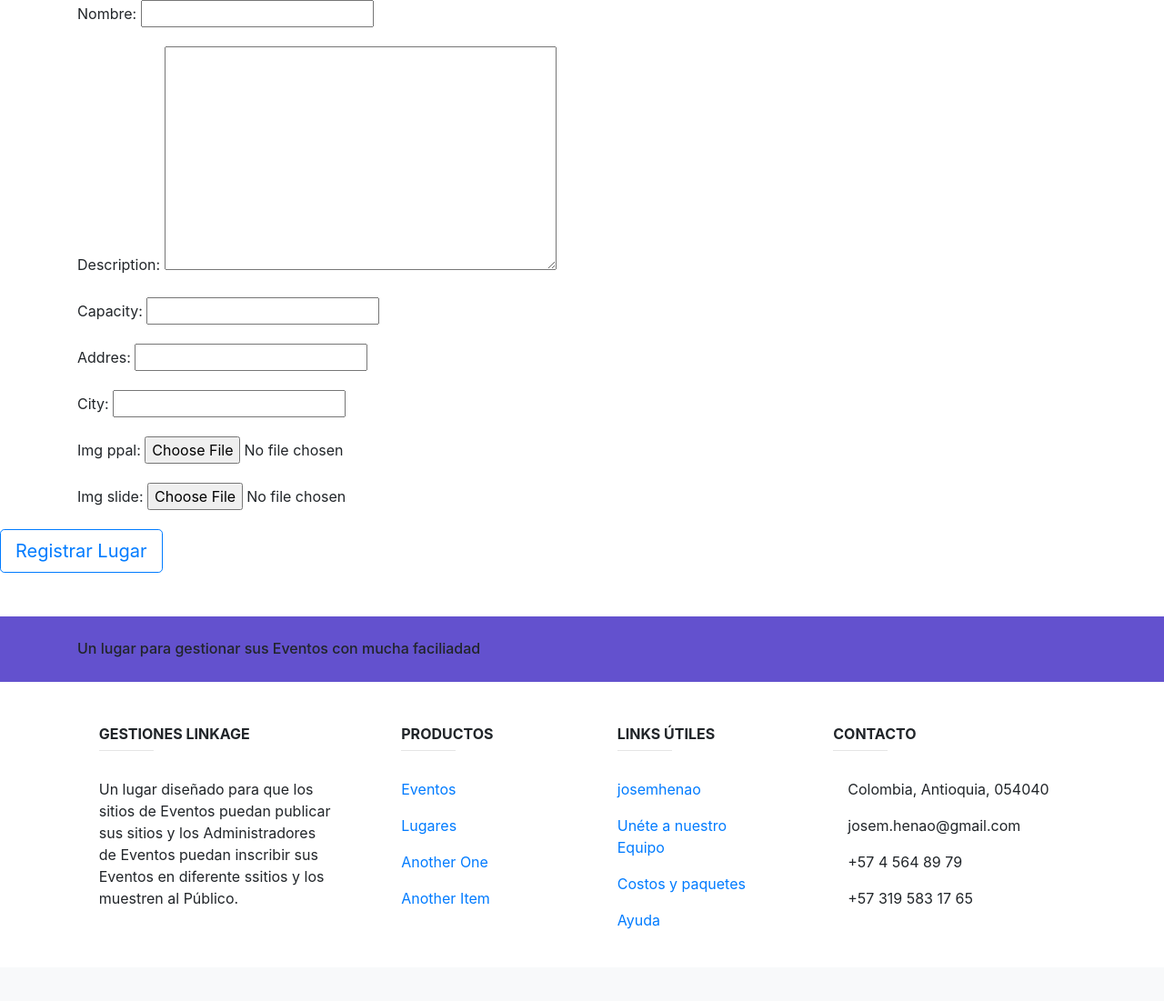
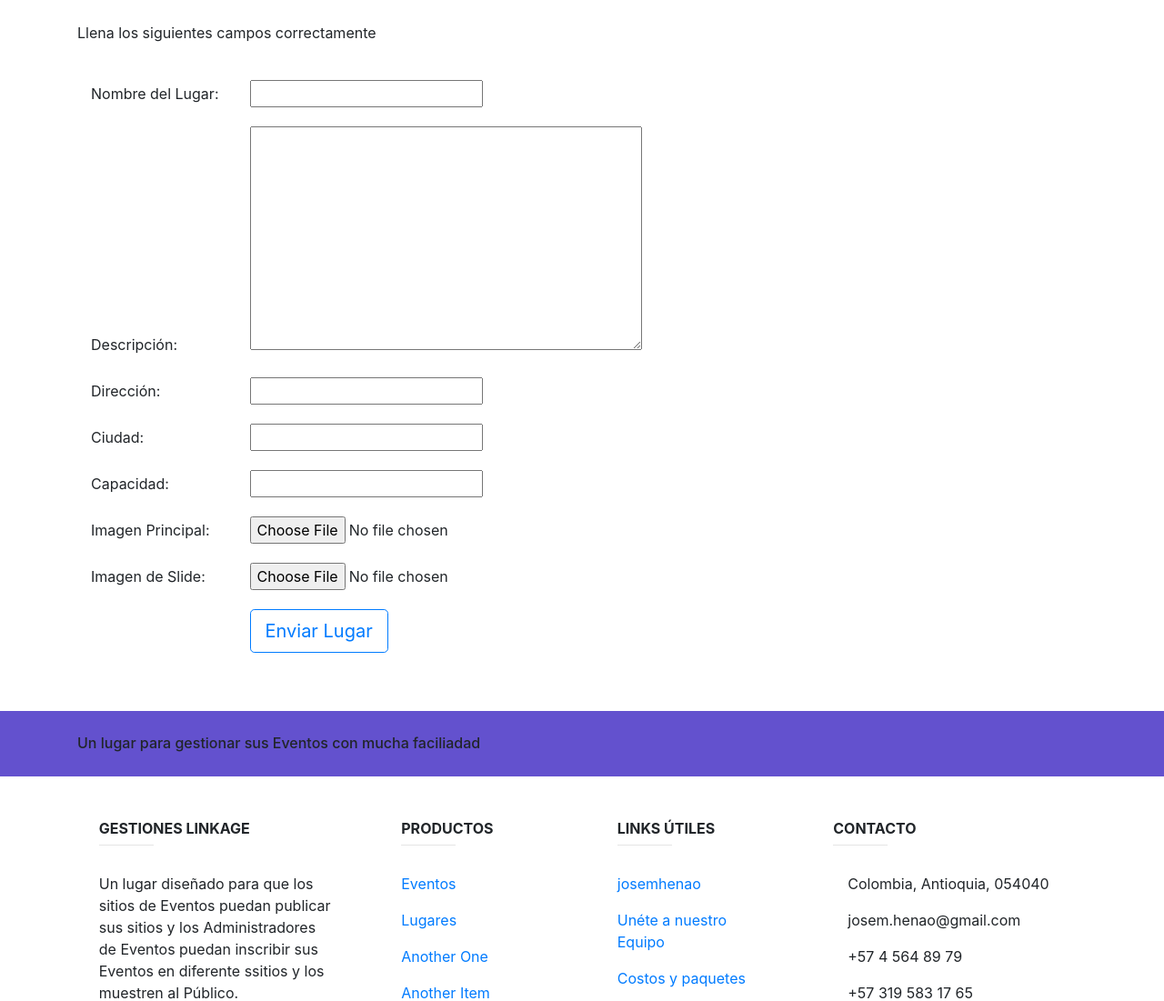
Before and after one commit to josemhenao/linkage, a Django app: page /lugares/register in a window 1280 px wide. Shown: the part 56-1157 px from the top of the page at 91% size. Before the commit the page ends 1078 px from the top, so only its background shows below. Run offline with Django 3.2, Linux system fonts and the light colour scheme; some libraries are stand-ins or nearby versions.

Commit message:
Se ha generado el formulario de registro de lugares, al cual se le ha dado un mejor formato; el registro de lugares está funcionando; sin embargo no está guardando las imagenes que se agregan

```diff
--- /dev/null
+++ b/lugares/forms.py
@@ -0,0 +1,22 @@
+from django import forms
+from .models import Lugar
+
+class RegistroLugarForm(forms.ModelForm):
+    class Meta:
+        model = Lugar
+        fields = ['name', 'description', 'capacity', 'addres', 'city', 'img_ppal', 'img_slide']
+
+    def clean(self):
+        print("Entra en clean() de form")
+        print(self.cleaned_data)
+        name_enc =  Lugar.objects.filter(name = self.cleaned_data['name'].capitalize())
+        if not self.validate_capacity():
+            self.add_error('capacity','Ingresa una cantidad válida')
+
+    def validate_capacity(self):
+        print("Entra en validate_capacity()")
+        capacity_in = self.cleaned_data['capacity']
+        if capacity_in < 1:
+            return False
+        else:
+            return True
--- a/lugares/models.py
+++ b/lugares/models.py
@@ -3,14 +3,28 @@ from usuarios.models import Usuario
 
 class Lugar(models.Model):
     id_lugar = models.AutoField("Id_lugar", primary_key=True)
-    name = models.CharField("Nombre", max_length=60)
-    description = models.TextField(max_length=400, null=True, blank=True)
-    capacity = models.IntegerField()
-    addres = models.CharField(max_length=150, null=True, blank=True)
-    city = models.CharField(max_length=60, null=True, blank=True)
+    name = models.CharField("Nombre", max_length=60,
+                            help_text="Nombre del Lugar"
+                            )
+    description = models.TextField(max_length=400, null=True, blank=True,
+                                   help_text="Descripción del Lugar"
+                                   )
+    capacity = models.IntegerField(
+        help_text="Número de personas que caben en el Lugar"
+    )
+    addres = models.CharField(max_length=150, null=True, blank=True,
+                              help_text="Dirección del Lugar"
+                              )
+    city = models.CharField(max_length=60, null=True, blank=True,
+                            help_text="Ciudad donde se encuentra el Lugar"
+                            )
     admin = models.ForeignKey(Usuario, on_delete=models.CASCADE, null=True, blank=True)
-    img_ppal = models.ImageField(upload_to='lugares/img/lugares')
-    img_slide = models.ImageField(upload_to='lugares/img/lugares', null=True, blank=True)
+    img_ppal = models.ImageField(upload_to='lugares/img/lugares', null=True, blank=True,
+                                 help_text="Imagen principal del Lugar"
+                                 )
+    img_slide = models.ImageField(upload_to='lugares/img/lugares', null=True, blank=True,
+                                  help_text="Imagen de un tamaño 1000 x 330 px, para mostrar en el slide de la"
+                                            " sección Lugares")
 
     #Revisar la mejor manera almacenar las imagenes de modo que sea n numero de imagenes
     img_1 = models.ImageField(upload_to='lugares/img/lugares', null=True, blank=True)
--- a/lugares/templates/registroLugar.html
+++ b/lugares/templates/registroLugar.html
@@ -2,19 +2,55 @@
 
 {% load static %}
 
-{% block title %} Linkage|Lugares {% endblock title %}
+{% block title %}Lugares | Registro{% endblock title %}
 
 {% block content %}
+    <form method="post">
+        {% csrf_token %}
+        <div class="container">
+            <br>
+            <p>Llena los siguientes campos correctamente</p>
+            <br>
+            <div class="form-group">
+                <label for="nombre" class="col-md-2">Nombre del Lugar: </label>
+                {{ form.name }} {{ form.name.errors }}
+            </div>
 
-    <form>
-        {% csrf_token %}
+            <div class="form-group">
+                <label for="description" class="col-md-2">Descripción: </label>
+                {{ form.description }} {{ form.description.errors }}
+            </div>
 
-        <div class="container">
-            {{ form.as_p }}
+            <div class="form-group">
+                <label for="addres" class="col-md-2">Dirección: </label>
+                {{ form.addres }} {{ form.addres.errors }}
+            </div>
+
+            <div class="form-group">
+                <label for="city" class="col-md-2">Ciudad: </label>
+                {{ form.city }} {{ form.city.errors }}
+            </div>
+
+            <div class="form-group">
+                <label for="capacity" class="col-md-2">Capacidad: </label>
+                {{ form.capacity }} {{ form.capacity.errors }}
+            </div>
+
+            <div class="form-group">
+                <label for="img_ppal" class="col-md-2">Imagen Principal: </label>
+                {{ form.img_ppal }} {{ form.img_ppal.errors }}
+            </div>
+
+            <div class="form-group">
+                <label for="img_slide" class="col-md-2">Imagen de Slide: </label>
+                {{ form.img_slide }} {{ form.img_slide.errors }}
+            </div>
+
+            <div class="form-group">
+                <label class="col-md-2"></label>
+                <input class="btn btn-outline-primary btn-lg" type="submit" value="Enviar Lugar" />
+            </div>
         </div>
-
-        <input class="btn btn-outline-primary btn-lg" type="submit" value="Registrar Lugar"/>
-
     </form>
 
 {% endblock content %}
--- a/lugares/views.py
+++ b/lugares/views.py
@@ -1,19 +1,22 @@
 from django.shortcuts import render
-from django.views.generic import ListView, CreateView
+from django.views.generic import ListView, FormView
 from .models import Lugar
+from .forms import RegistroLugarForm
 from django.urls import reverse_lazy
 
 class LugaresView(ListView):
     model = Lugar
     template_name = 'lugares.html'
 
-class RegistroLugarView(CreateView):
+class RegistroLugarView(FormView):
     model = Lugar
     template_name = 'registroLugar.html'
-    fields = ['id_lugar','name','description','capacity','addres','city','img_ppal','img_slide']
     success_url = reverse_lazy('home')
+    form_class = RegistroLugarForm
 
     def form_valid(self, form):
+        print("entra en form_valid de RegistroLugarView")
         lugar = form.save()
+        lugar.name = form.cleaned_data['name'].capitalize()
         lugar.save()
         return super(RegistroLugarView, self).form_valid(form)
--- a/usuarios/forms.py
+++ b/usuarios/forms.py
@@ -1,11 +1,10 @@
 from django import forms
-from django.contrib.admin import widgets
 from  .models import Usuario
 
 class RegisterForm(forms.ModelForm):
     class Meta:
         model = Usuario
-        fields = ('username', 'first_name', 'last_name', 'email', 'password','confirm_password', 'birth_date','imagen','tipo_id','identificacion')
+        fields = ['username', 'first_name', 'last_name', 'email', 'password','confirm_password', 'birth_date','imagen','tipo_id','identificacion']
 
         widgets = {
             'username': forms.TextInput(attrs={
--- a/usuarios/templates/register.html
+++ b/usuarios/templates/register.html
@@ -64,7 +64,7 @@
             </div>
         </div>
 
-        <input class="btn btn-outline-primary btn-lg" type="submit" value="Registrarse" />
+        <input class="btn btn-outline-primary btn-lg" type="submit" value="Registrarse"/>
 
     </div>
 </form>
--- a/usuarios/views.py
+++ b/usuarios/views.py
@@ -4,7 +4,6 @@ from django.views.generic import FormView, TemplateView, DeleteView, UpdateView,
 from .forms import LoginForm
 from django.contrib.auth import login, authenticate, logout
 from .forms import RegisterForm
-
 from .models import Usuario
 
 class RegisterView(FormView):
```
Also changed, not shown: lugares/migrations/0005_auto_20180704_1416.py (added), lugares/migrations/0006_auto_20180704_1446.py (added). Lines whose indentation alone changed are shown as unchanged.
